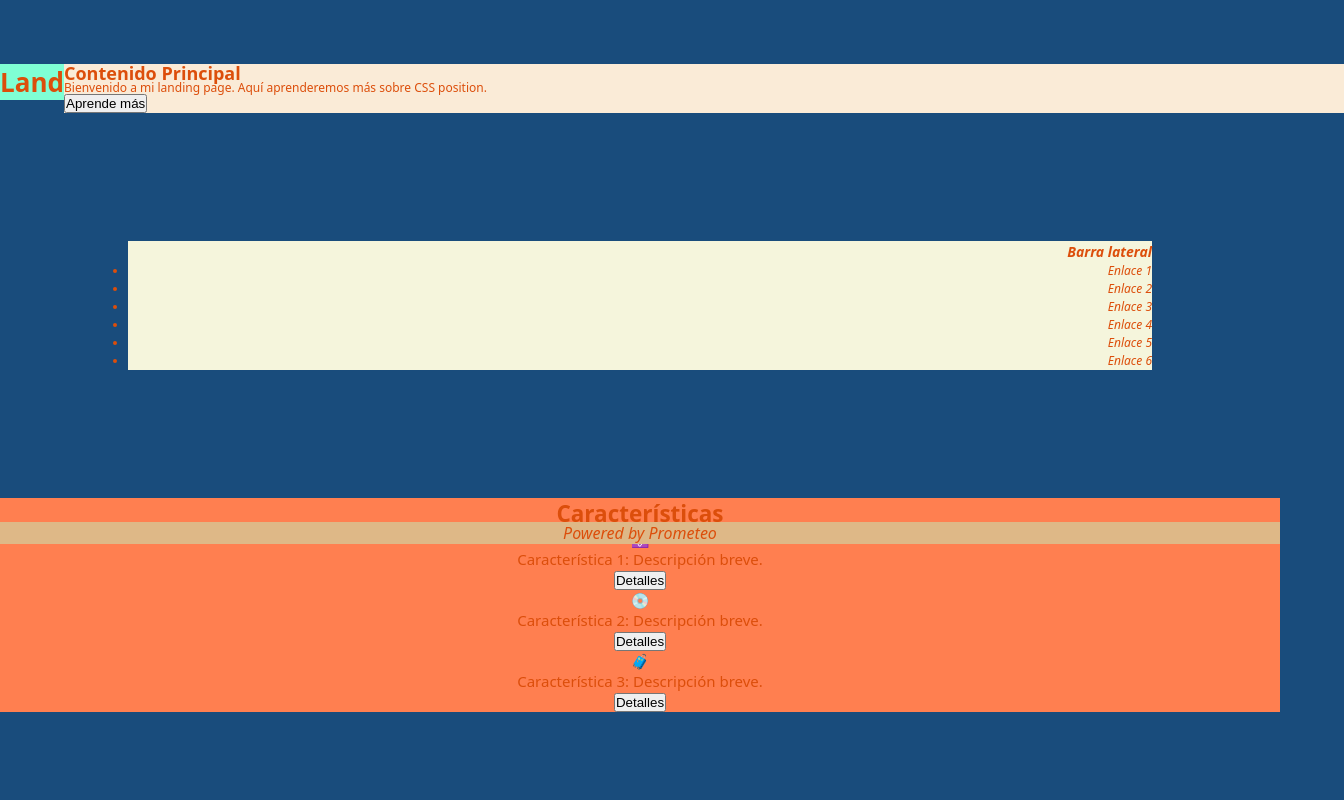
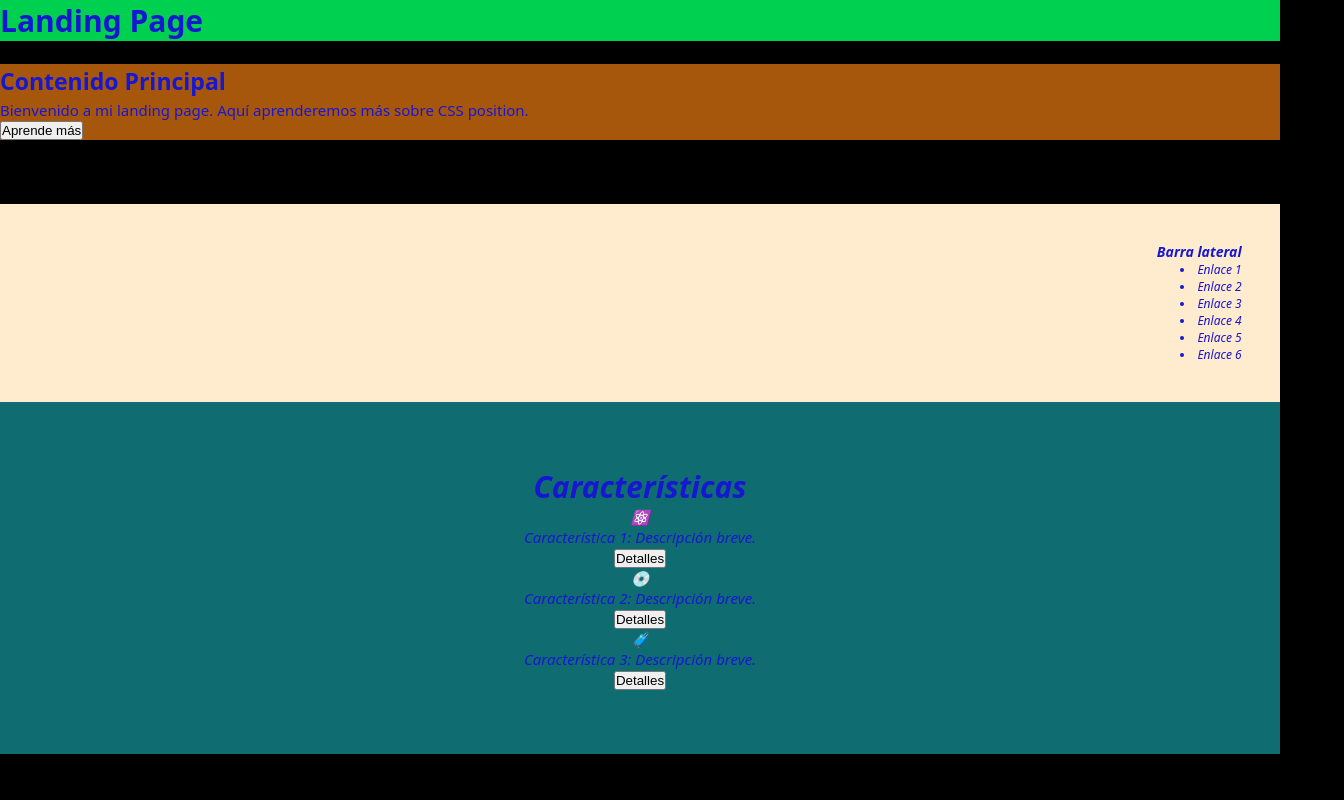
Before and after one commit to Johanvillamarin/entrega-posicionamiento, a plain HTML site: page index.html in a window 1280 px wide. Shown: the top 800 px of the page, 1344 px wide, since content can reach past the window. Drawn offline with Linux system fonts and the light colour scheme.

Commit message:
Entrega-Posicionamiento
Johan Fabian Villamarin Lagos

```diff
--- a/style.css
+++ b/style.css
@@ -11,50 +11,85 @@ body {
   margin: 0%;
   padding: 0%;
   min-height: 100vh;
-  background-color: #194c7c;
-  color: #dc4e0b;
+  background-color: #000000;
+  color: #1717d1;
 }
 header {
-  font-size: 13px;
-  text-align: left;
+  font-size: 15px;
+  background-color: rgba(0, 255, 98, 0.816);
   position: fixed;
-  background-color: aquamarine;
+  top: 0;
+  left: 0;
+  width: 100%;
+  z-index: 1;
 }
 .sidebar {
   font-style: italic;
-  margin: 10%;
+  margin: 0%;
+  padding: 3%;
   font-size: 12px;
-  line-height: 1.5;
   text-align: right;
-  position: static;
-  background-color: beige;
+  position: relative;
+  background-color: rgb(255, 235, 205);
+}
+main {
+  position: relative;
+}
+main > h3 {
+  text-align: end;
+  margin: 0%;
+  padding: 10%;
+  line-height: 1;
+  background-color: rgb(255, 166, 0);
+  position: absolute;
+}
+main > ul {
+  text-align: end;
+  margin: 0%;
+  padding: 0%;
+  line-height: 1;
+  position: absolute;
+  background-color: wheat;
 }
 .content {
   margin: 5% 0%;
-  line-height: 1;
+  line-height: 1.5;
   font-size: 12px;
   position: relative;
-  left: 5%;
-  bottom: 0%;
-  background-color: antiquewhite;
+  background-color: rgba(233, 122, 18, 0.716);
+}
+.content > h2 {
+  font-size: 23px;
+}
+.content > p {
+  font-size: 15px;
+}
+ul {
+  list-style-position: inside;
 }
 .features {
   text-align: center;
   font-size: 15px;
-  width: 30px 0px;
-  margin: auto;
-  position: static;
-  background-color: coral;
+  position: relative;
+  margin: 0%;
+  background-color: rgba(20, 140, 144, 0.783);
+  padding: 5%;
+}
+.descripcion {
+  text-align: center;
+  font-size: 30px;
+  font-style: italic;
 }
 .feature {
   text-align: center;
+  font-style: italic;
 }
 footer {
   margin: 20% 0%;
+  padding: 1%;
   text-align: center;
   font-style: italic;
-  bottom: 0%;
   position: absolute;
   width: 100%;
-  background-color: burlywood;
+  background-color: chocolate;
 }
```
